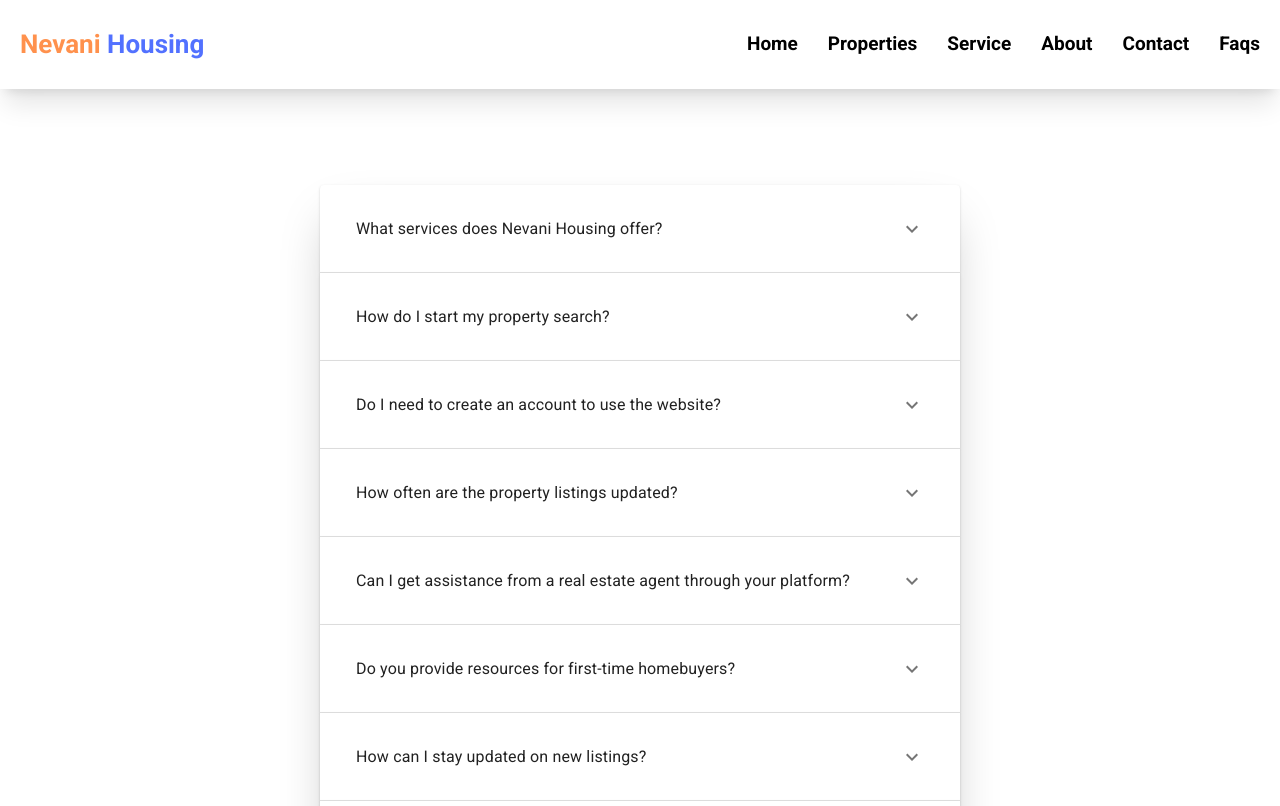
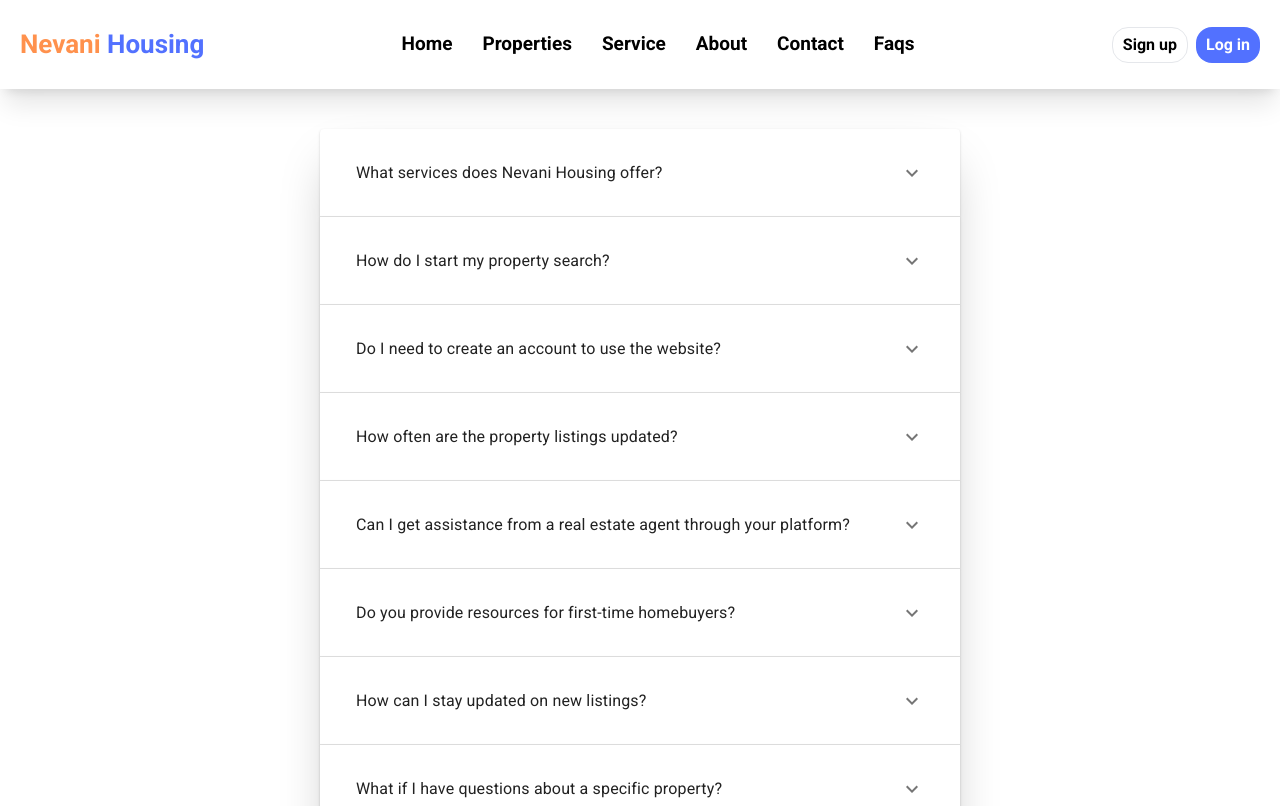
Before and after one commit to johnkinuthiaa/Nev_housing, a React (Vite) app: page /faqs in a window 1280 px wide. Shown: the top 806 px of the page. Built offline with nearby package versions, Linux system fonts and the light colour scheme; a web font is replaced by a local one.

Commit message:
fix header

```diff
--- a/src/components/Headers.tsx
+++ b/src/components/Headers.tsx
@@ -24,6 +24,10 @@ const Headers =()=>{
                         <li onClick={()=>navigate("/faqs")}>Faqs</li>
                     </ul>
                 </nav>
+            </div>
+            <div className={"profile__info__container__desktop flex gap-2"}>
+                <button className={"profile__info border rounded-2xl font-bold"} onClick={()=>navigate("/register")}>Sign up</button>
+                <button className={"profile__info  rounded-2xl bg-[#5271ff] font-bold text-white"} onClick={()=>navigate("/login")}>Log in</button>
             </div>
             <div className={"mobile__menu"}>
                 {isMenuOpen?
--- a/src/components/styles/header.css
+++ b/src/components/styles/header.css
@@ -41,6 +41,9 @@ nav>ul>li{
     .desktop__nav{
         display: none;
     }
+    .profile__info__container__desktop{
+        display: none;
+    }
     .mobile__menu,.mobile__navigation{
         display: flex;
     }
--- a/src/pages/Faqs.tsx
+++ b/src/pages/Faqs.tsx
@@ -8,7 +8,7 @@ import "./styles/faqs.css"
 
 const Faqs =()=>{
     return(
-        <div className={"faqs flex flex-col w-[50%] rounded-3xl shadow-2xl content-center justify-center ml-[25%] mt-24 scroll-smooth "}>
+        <div className={"faqs flex flex-col w-[50%] rounded-3xl shadow-2xl content-center justify-center ml-[25%] mt-10 scroll-smooth "}>
             <Accordion >
                 <AccordionSummary
                     expandIcon={<ExpandMoreIcon />}
--- a/src/pages/styles/properties.css
+++ b/src/pages/styles/properties.css
@@ -20,6 +20,7 @@ fieldset>div>label{
         width: 100%;
         display: flex;
         gap:8px;
+
     }
     .search__container{
         width: 100%;
```
